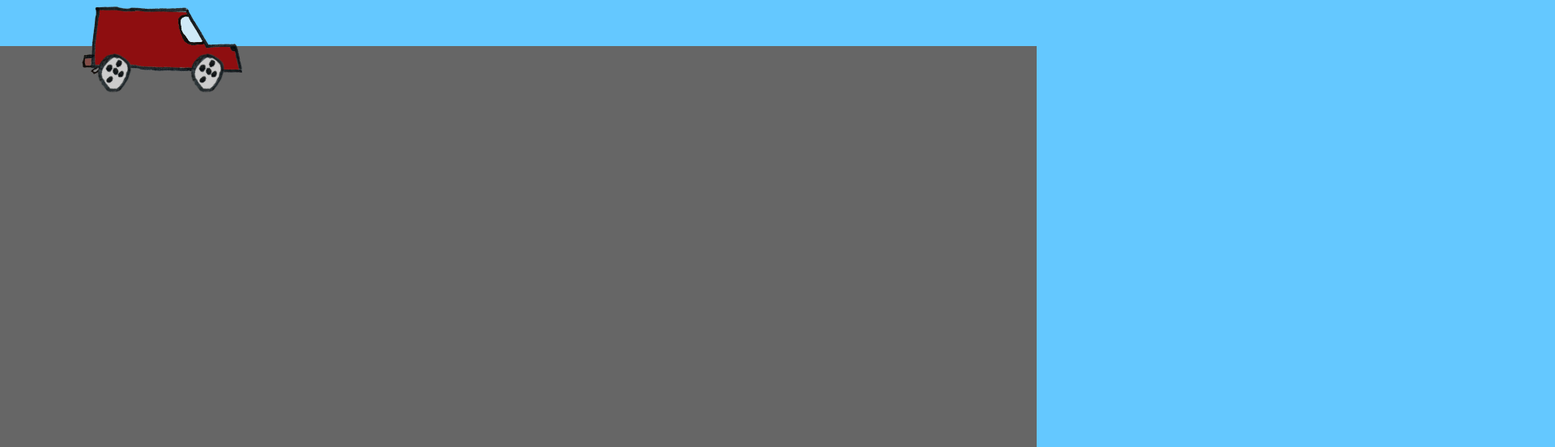
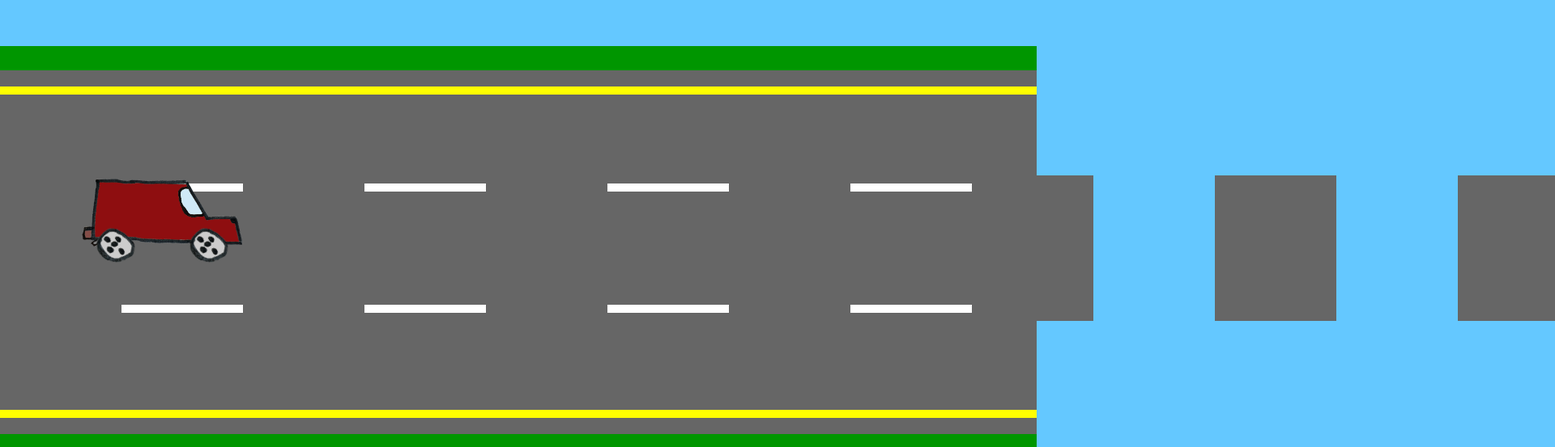
Before and after one commit to dgilber/car-adventures, a plain HTML site: page game.html in a window 1280 px wide. Shown: the part 243-796 px from the top of the page at 81% size, 1920 px wide, since content can reach past the window. Drawn offline with Linux system fonts and the light colour scheme.

Commit message:
Road, car movement

```diff
--- a/game.html
+++ b/game.html
@@ -8,6 +8,7 @@ html, body {
     background-color: rgb(100, 200, 255);
     margin: 0;
     padding: 0;
+    overflow: hidden;
 }
 
 .car-frame {
@@ -15,7 +16,7 @@ html, body {
     background-repeat: no-repeat;
     background-size: 100%;
     position: absolute;
-    top: 250px;
+    top: 315px;
     left: 100px;
     width: 200px;
     height: 150px;
@@ -59,12 +60,55 @@ html, body {
     /* background-color: rgba(255,0,0,0.2); */ /* debug */
 }
 
-.road {
+.ground {
     position: absolute;
     top: 300px;
     width: 100%;
-    height: 600px;
+    height: 2000px;
+    background-color: rgb(0, 150, 0);
+}
+
+.road {
+    position: relative;
+    top: 30px;
+    width: 100%;
+    height: 450px;
     background-color: #666666;
+}
+
+.road-line {
+    position: absolute;
+    width: 100%;
+    height: 10px;
+}
+
+.road-line.border {
+    background-color: #FFFF00;
+}
+.road-line.divider {
+    background-color: #FFFFFF;
+}
+.road-line.border.left {
+    top: 20px;
+}
+.road-line.border.right {
+    bottom: 20px;
+}
+.road-line.divider.one {
+    top: 140px;
+}
+.road-line.divider.two {
+    top: 290px;
+}
+
+.road-patch {
+    position: absolute;
+    top: 130px;
+    width: 150px;
+    height: 180px;
+    background-color: #666666;
+
+    left: 50px;
 }
 
 </style>
@@ -72,19 +116,58 @@ html, body {
 <script src="lib/jquery.js"></script>
 <script>
 
-function start_wheels() {
-    var wheels = $('.wheel')
-    var degree = 0;
-    setInterval(
-        function () {
-            degree = degree + 20;
-            if (degree == 360) {
-                degree = 0;
-            }
-            wheels.css('transform', 'rotate(' + degree + 'deg)');
-        },
-        20  // milliseconds
-    )
+var KEY_UP = 38;
+var KEY_DOWN = 40;
+
+var wheels = [];
+var wheel_degree = 0;
+
+var road_patches = [];
+var patch_offset = 0;
+
+var car = $();
+var car_min = -50;
+var car_max = 315;
+var car_pos = car_min + ((car_max - car_min) / 2);
+var car_inc = 4;
+
+function turn_wheels() {
+    wheel_degree = (wheel_degree + 24) % 360;
+    // if (wheel_degree == 360) {
+    //     wheel_degree = 0;
+    // }
+    wheels.css('transform', 'rotate(' + wheel_degree + 'deg)');
+}
+
+function display_patches () {
+    patch_offset -= 15;
+    if (patch_offset < -300) {
+        patch_offset = 0;
+    }
+
+    road_patches.forEach(function (p, i) {
+        $(p).css('left', (i * 300) + patch_offset);
+    });
+}
+
+function move_car () {
+    car.css('top', car_pos);
+}
+
+function keydown (e) {
+    var keycode = e.which;
+
+    if (keycode == KEY_UP) {
+        if (car_pos > car_min) {
+            car_pos = car_pos - car_inc;
+            move_car();
+        }
+    } else if (keycode == KEY_DOWN) {
+        if (car_pos < car_max) {
+            car_pos = car_pos + car_inc;
+            move_car();
+        }
+    }
 }
 
 function set_fuel_level (level) {
@@ -128,25 +211,59 @@ function _toRad (d) {
     return d * Math.PI / 180;
 }
 
+
+
 </script>
 </head>
 
 <body>
  <h1>Car Adventures</h1>
 
- <div class="car-frame">
-  <div class="wheel rear"></div>
-  <div class="wheel front"></div>
- </div>
  <div class="fuel gauge">
   <canvas id="fuel_needle" width="200" height="200"></canvas>
  </div>
- <div class="road"></div>
+ <div class="ground">
+  <div class="road">
+   <div class="road-line border left"></div>
+   <div class="road-line divider one"></div>
+   <div class="road-line divider two"></div>
+   <div class="road-line border right"></div>
+   <div class="road-patch"></div>
+   <div class="road-patch"></div>
+   <div class="road-patch"></div>
+   <div class="road-patch"></div>
+   <div class="road-patch"></div>
+   <div class="road-patch"></div>
+   <div class="road-patch"></div>
+   <div class="road-patch"></div>
+   <div class="car-frame">
+    <div class="wheel rear"></div>
+    <div class="wheel front"></div>
+   </div>
+  </div>
+ </div>
 
- <input type="range" name="fuel_controller" min="0" max="100" step="1" value="100" onchange="set_fuel_level(this.value)">
+ <input type="range" name="fuel_controller" min="0" max="100" step="1" value="100" oninput="set_fuel_level(this.value)">
 <script>
-    start_wheels();
+    car = $('.car-frame');
+    wheels = $('.wheel');
+    road_patches = $('.road-patch').toArray();
+    display_patches();
+
     set_fuel_level(100);
+
+    // start road movement
+    setInterval(
+        function () {
+            display_patches();
+            turn_wheels();
+        },
+        20  // milliseconds
+    )
+
+    move_car();
+
+    $(document.body).bind('keydown', keydown);
 </script>
 
 </body>
```
Also changed, not shown: index.html (added, +9 -0 lines).
